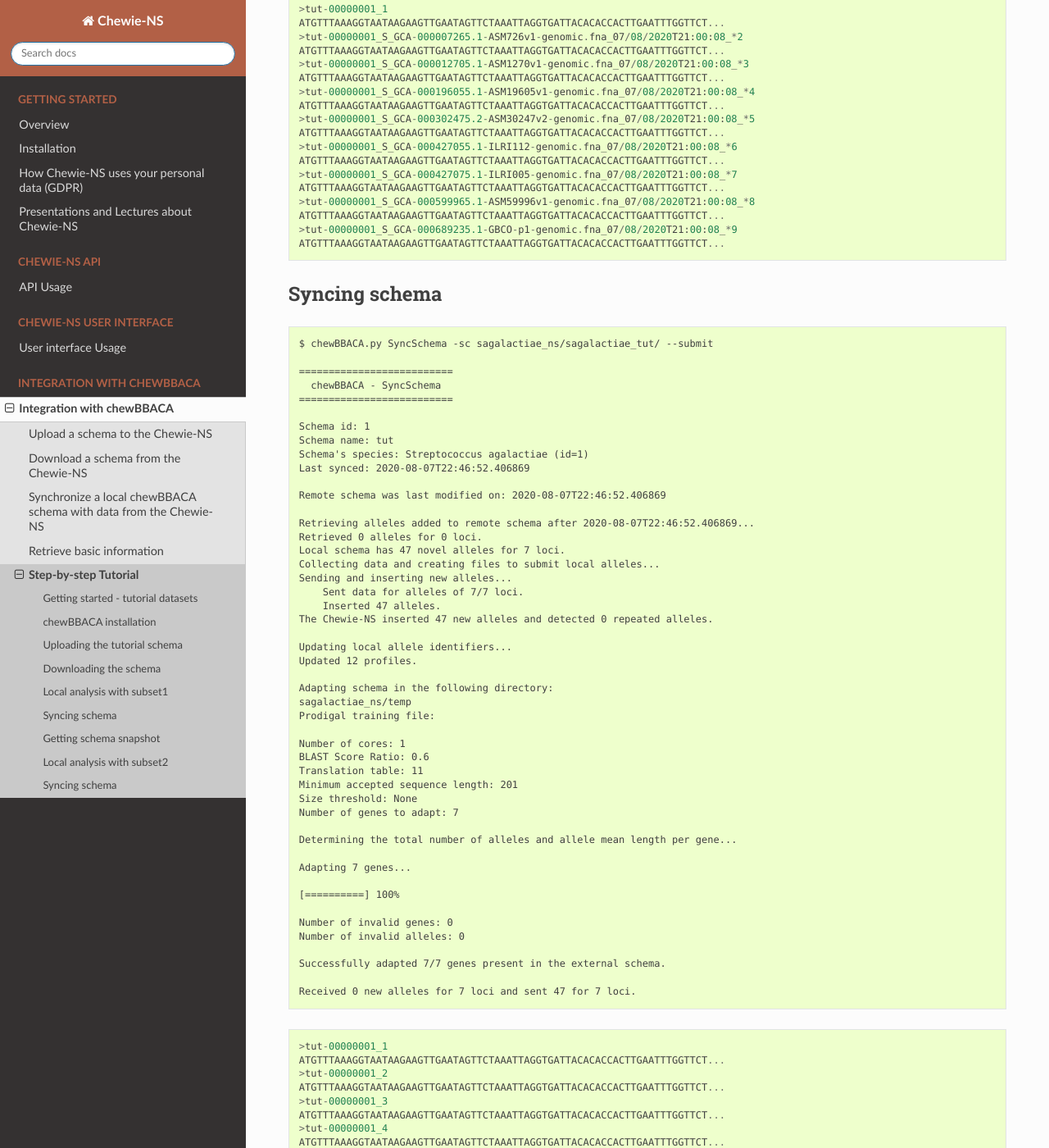
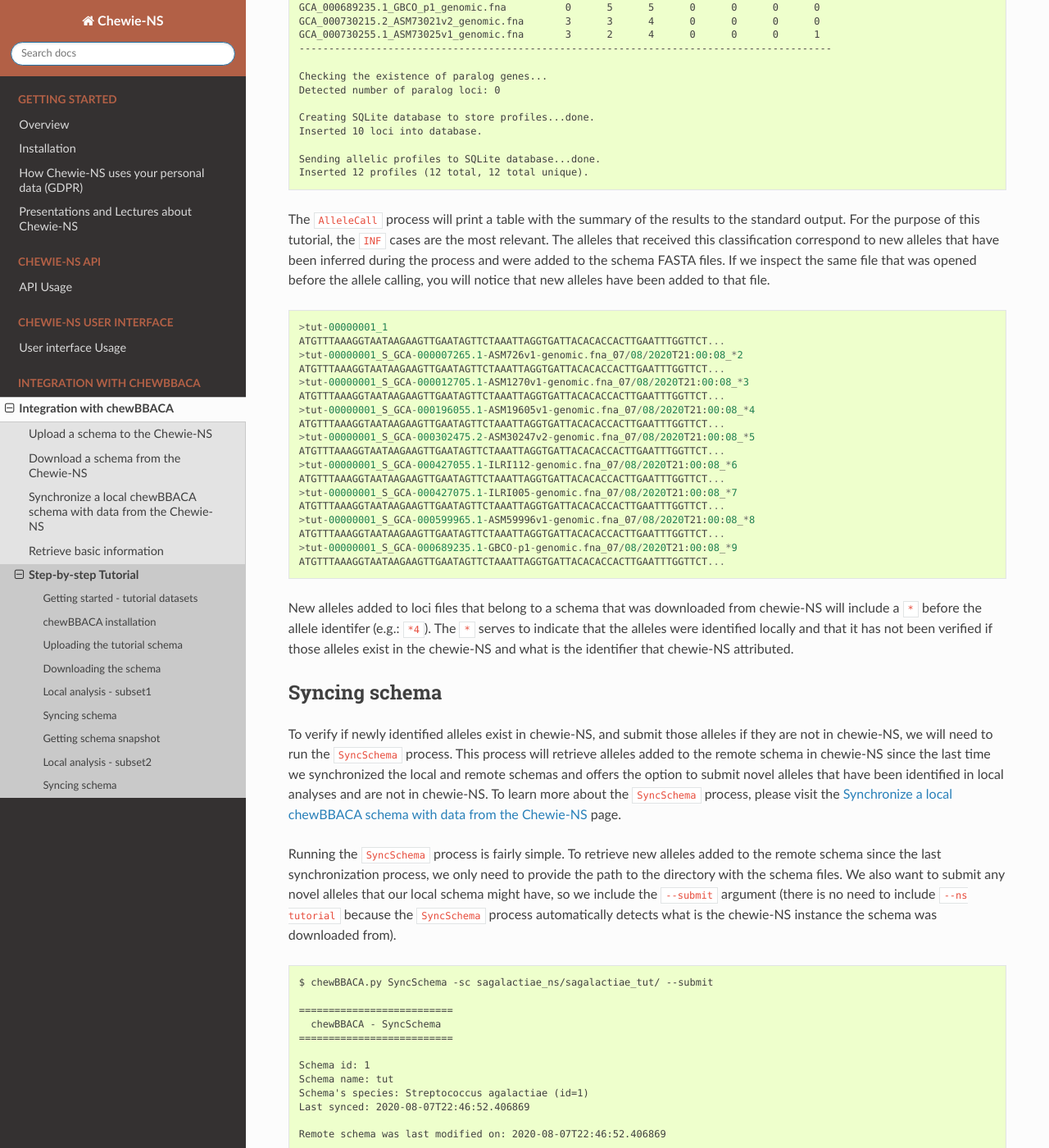
Before and after one commit to B-UMMI/Chewie-NS, a Sphinx documentation site: the page built from docs/user/tutorial.rst, in a window 1280 px wide and 1400 px high, scrolled down 5685 px. Shown: the whole window at 82% size. Built offline with Sphinx 7.4.7 and the Read the Docs theme 2.0.0, drawn with Linux system fonts in a browser that asks for light colours; some of the changed text lies outside the part shown.

Commit message:
Updated tutorial documentation.

```diff
--- a/docs/user/tutorial.rst
+++ b/docs/user/tutorial.rst
@@ -215,13 +215,27 @@
 those loci and alleles and facilitate results comparison for anyone that is using the same
 schema.
 
-Local analysis with subset1
+Local analysis - subset1
 :::::::::::::::::::::::::::
+
+You can use the schema you have downloaded to perform allele call and determine the allelic
+profiles of a set of genomes. Allele calling is performed locally and privately, without the
+need to provide any data or private information. You can learn more about the ``AlleleCall``
+process in its `wiki page <https://github.com/B-UMMI/chewBBACA/wiki/2.-Allele-Calling>`_.
+
+If you open any FASTA file in the schema that you have downloaded, you will find sequences
+that have the following header structure:
 
 ::
 
     >tut-00000001_1
     ATGTTTAAAGGTAATAAGAAGTTGAATAGTTCTAAATTAGGTGATTACACACCACTTGAATTTGGTTCT...
+
+Headers start with the loci prefix (``tut``) followed by the loci integer identifier (``00000001``)
+and the allele identifier (``1``).
+
+To perform allele call and determine the allelic profiles of the genomes in the subset1, run
+the following command:
 
 ::
 
@@ -306,6 +320,12 @@
     Sending allelic profiles to SQLite database...done.
     Inserted 12 profiles (12 total, 12 total unique).
 
+The ``AlleleCall`` process will print a table with the summary of the results to the standard
+output. For the purpose of this tutorial, the ``INF`` cases are the most relevant. The alleles
+that received this classification correspond to new alleles that have been inferred during the
+process and were added to the schema FASTA files. If we inspect the same file that was opened
+before the allele calling, you will notice that new alleles have been added to that file.
+
 ::
 
     >tut-00000001_1
@@ -327,9 +347,27 @@
     >tut-00000001_S_GCA-000689235.1-GBCO-p1-genomic.fna_07/08/2020T21:00:08_*9
     ATGTTTAAAGGTAATAAGAAGTTGAATAGTTCTAAATTAGGTGATTACACACCACTTGAATTTGGTTCT...
 
+New alleles added to loci files that belong to a schema that was downloaded from chewie-NS will
+include a ``*`` before the allele identifer (e.g.: ``*4``). The ``*`` serves to indicate that
+the alleles were identified locally and that it has not been verified if those alleles exist in
+the chewie-NS and what is the identifier that chewie-NS attributed.
 
 Syncing schema
 ::::::::::::::
+
+To verify if newly identified alleles exist in chewie-NS, and submit those alleles if they are
+not in chewie-NS, we will need to run the ``SyncSchema`` process. This process will retrieve
+alleles added to the remote schema in chewie-NS since the last time we synchronized the local
+and remote schemas and offers the option to submit novel alleles that have been identified in
+local analyses and are not in chewie-NS. To learn more about the ``SyncSchema`` process, please
+visit the :doc:`synchronize_api` page.
+
+Running the ``SyncSchema`` process is fairly simple. To retrieve new alleles added to the remote
+schema since the last synchronization process, we only need to provide the path to the directory
+with the schema files. We also want to submit any novel alleles that our local schema might have,
+so we include the ``--submit`` argument (there is no need to include ``--ns tutorial`` because
+the ``SyncSchema`` process automatically detects what is the chewie-NS instance the schema was
+downloaded from).
 
 ::
 
@@ -382,27 +420,38 @@
 
     Received 0 new alleles for 7 loci and sent 47 for 7 loci.
 
+Since the schema has not been changed since its upload, the synchronization process will not
+retrieve alleles from chewie-NS. Our local schema includes alleles that are not in chewie-NS
+and the synchronization process will send those alleles to chewie-NS, waiting for the insertion
+process to finish and receiving the set of identifiers that were attributed to the novel alleles.
+The ``SyncSchema`` process will reassign allele identifiers to local alleles based on the
+identifiers attributed by chewie-NS and re-determine representative sequences for the loci
+that were altered. The schema had not been altered since its upload and chewie-NS attributed
+the same allele identifiers that were already being used in the local schema. Thus, the sequence
+headers will be shorten and the synchronization process will simply remove the ``*`` from the
+headers. The file structure will be chaged to (we have included the mapping between th old
+identifiers with ``*`` and the new identifers without):
+
 ::
 
     >tut-00000001_1
     ATGTTTAAAGGTAATAAGAAGTTGAATAGTTCTAAATTAGGTGATTACACACCACTTGAATTTGGTTCT...
-    >tut-00000001_2
+    >tut-00000001_2 <----- *2
     ATGTTTAAAGGTAATAAGAAGTTGAATAGTTCTAAATTAGGTGATTACACACCACTTGAATTTGGTTCT...
-    >tut-00000001_3
+    >tut-00000001_3 <----- *3
     ATGTTTAAAGGTAATAAGAAGTTGAATAGTTCTAAATTAGGTGATTACACACCACTTGAATTTGGTTCT...
-    >tut-00000001_4
+    >tut-00000001_4 <----- *4
     ATGTTTAAAGGTAATAAGAAGTTGAATAGTTCTAAATTAGGTGATTACACACCACTTGAATTTGGTTCT...
-    >tut-00000001_5
+    >tut-00000001_5 <----- *5
     ATGTTTAAAGGTAATAAGAAGTTGAATAGTTCTAAATTAGGTGATTACACACCACTTGAATTTGGTTCT...
-    >tut-00000001_6
+    >tut-00000001_6 <----- *6
     ATGTTTAAAGGTAATAAGAAGTTGAATAGTTCTAAATTAGGTGATTACACACCACTTGAATTTGGTTCT...
-    >tut-00000001_7
+    >tut-00000001_7 <----- *7
     ATGTTTAAAGGTAATAAGAAGTTGAATAGTTCTAAATTAGGTGATTACACACCACTTGAATTTGGTTCT...
-    >tut-00000001_8
+    >tut-00000001_8 <----- *8
     ATGTTTAAAGGTAATAAGAAGTTGAATAGTTCTAAATTAGGTGATTACACACCACTTGAATTTGGTTCT...
-    >tut-00000001_9
+    >tut-00000001_9 <----- *9
     ATGTTTAAAGGTAATAAGAAGTTGAATAGTTCTAAATTAGGTGATTACACACCACTTGAATTTGGTTCT...
-
 
 Getting schema snapshot
 :::::::::::::::::::::::
@@ -452,8 +501,13 @@
 
 
 
-Local analysis with subset2
+Local analysis - subset2
 :::::::::::::::::::::::::::
+
+We will perform allele call with the genomes in subset2 to demonstrate how the ``SyncSchema``
+process would behave if the remote schema had already been altered by another user and the
+sequences and allele identifiers in our local schema and in the remote schema did not fully
+match.
 
 ::
 
@@ -480,6 +534,12 @@
 
     ...
 
+Once again, we verify that the ``AlleleCall`` process inferred some alleles during its execution
+and that those alleles have been added to the local schema. Since we have used a different set of
+genomes we do not know if the set of alleles that were added to the schema are in the remote schema,
+nor if the alleles that are common to both schemas have been attributed the same identifiers (in this
+case they have not and it is very unlikely that different sets of genomes lead to the same modifications).
+
 Syncing schema
 ::::::::::::::
 
```
